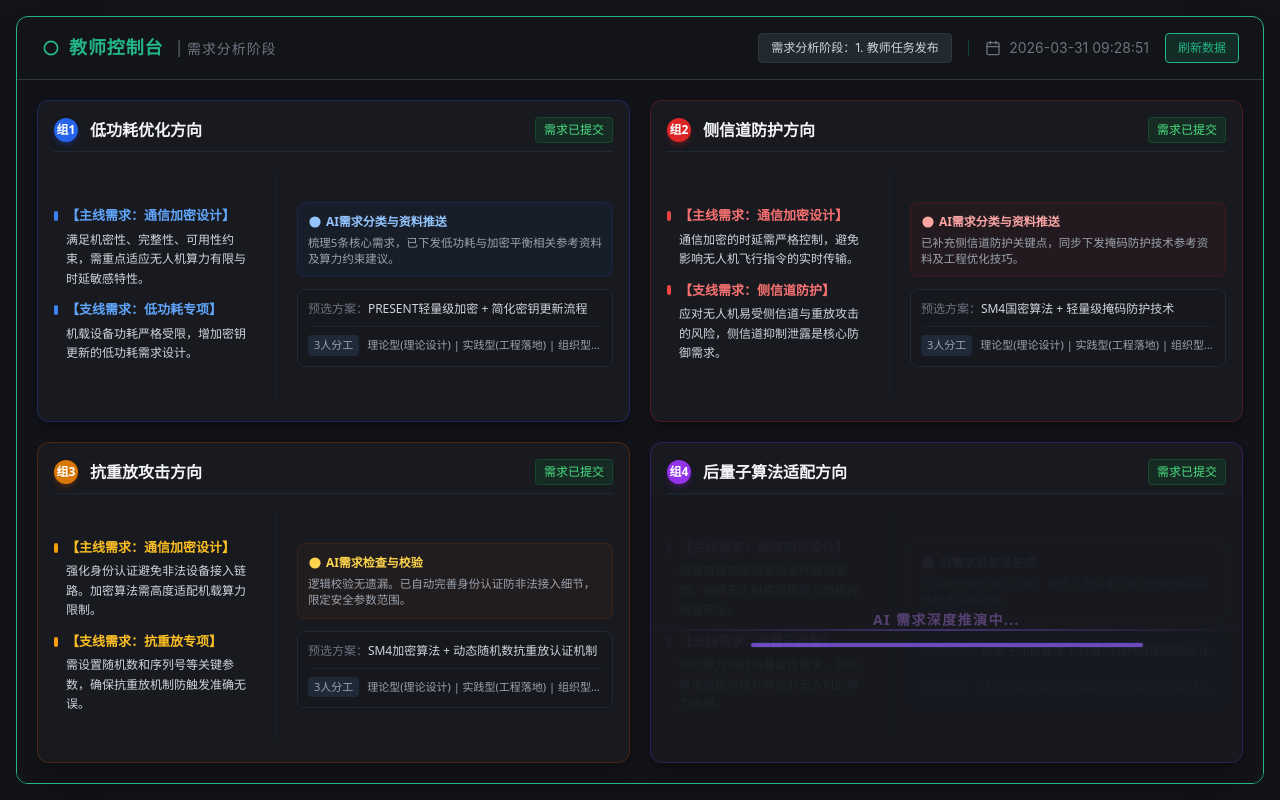
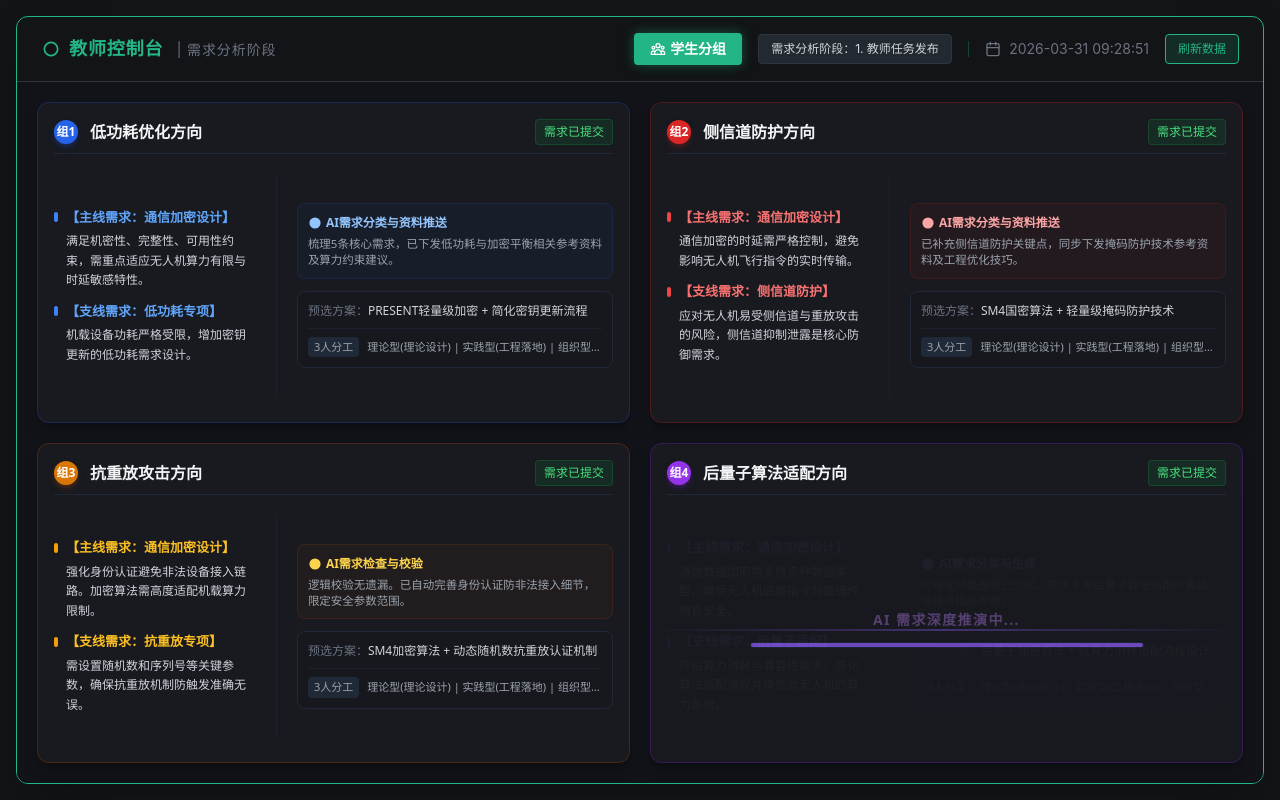
Before and after one commit to Li-ShuangYu/uav-encryption-teaching-demo, a Vue app: page /#/teacher/demand-split in a window 1280 px wide. Built offline with nearby package versions, Linux system fonts and the light colour scheme.

Commit message:
feat(布局): 添加学生分组推荐按钮
在布局组件中添加跳转到分组推荐页面的按钮，方便用户快速访问该功能

```diff
--- a/src/components/Layout.vue
+++ b/src/components/Layout.vue
@@ -9,6 +9,11 @@
         </div>
 
         <div class="flex items-center space-x-4 text-sm text-textMuted">
+            <button @click="navigateToGroupRecommendation" class="bg-accentGreen hover:bg-accentGreenDark text-white px-4 py-1.5 rounded text-sm font-bold shadow-[0_0_12px_rgba(35,181,134,0.4)] transition flex items-center space-x-1">
+                <svg class="w-4 h-4" fill="none" stroke="currentColor" viewBox="0 0 24 24"><path stroke-linecap="round" stroke-linejoin="round" stroke-width="2" d="M17 20h5v-2a3 3 0 00-5.356-1.857M17 20H7m10 0v-2c0-.656-.126-1.283-.356-1.857M7 20H2v-2a3 3 0 015.356-1.857M7 20v-2c0-.656.126-1.283.356-1.857m0 0a5.002 5.002 0 019.288 0M15 7a3 3 0 11-6 0 3 3 0 016 0zm6 3a2 2 0 11-4 0 2 2 0 014 0zM7 10a2 2 0 11-4 0 2 2 0 014 0z"></path></svg>
+                <span>学生分组</span>
+            </button>
+
             <select @change="handleNavigate" class="bg-cardInnerBg border border-borderColor text-textMain text-xs rounded px-3 py-1.5 outline-none appearance-none cursor-pointer hover:border-accentGreen transition">
                 <option v-for="item in menuItems" :key="item.value" :value="item.value">
                     {{ item.label }}
@@ -167,6 +172,11 @@ const handleNavigate = (event) => {
   }
 }
 
+// 跳转到分组推荐页面
+const navigateToGroupRecommendation = () => {
+  router.push('/group-recommendation')
+}
+
 // 跳转到首页
 const navigateToHome = () => {
   router.push('/')
```
